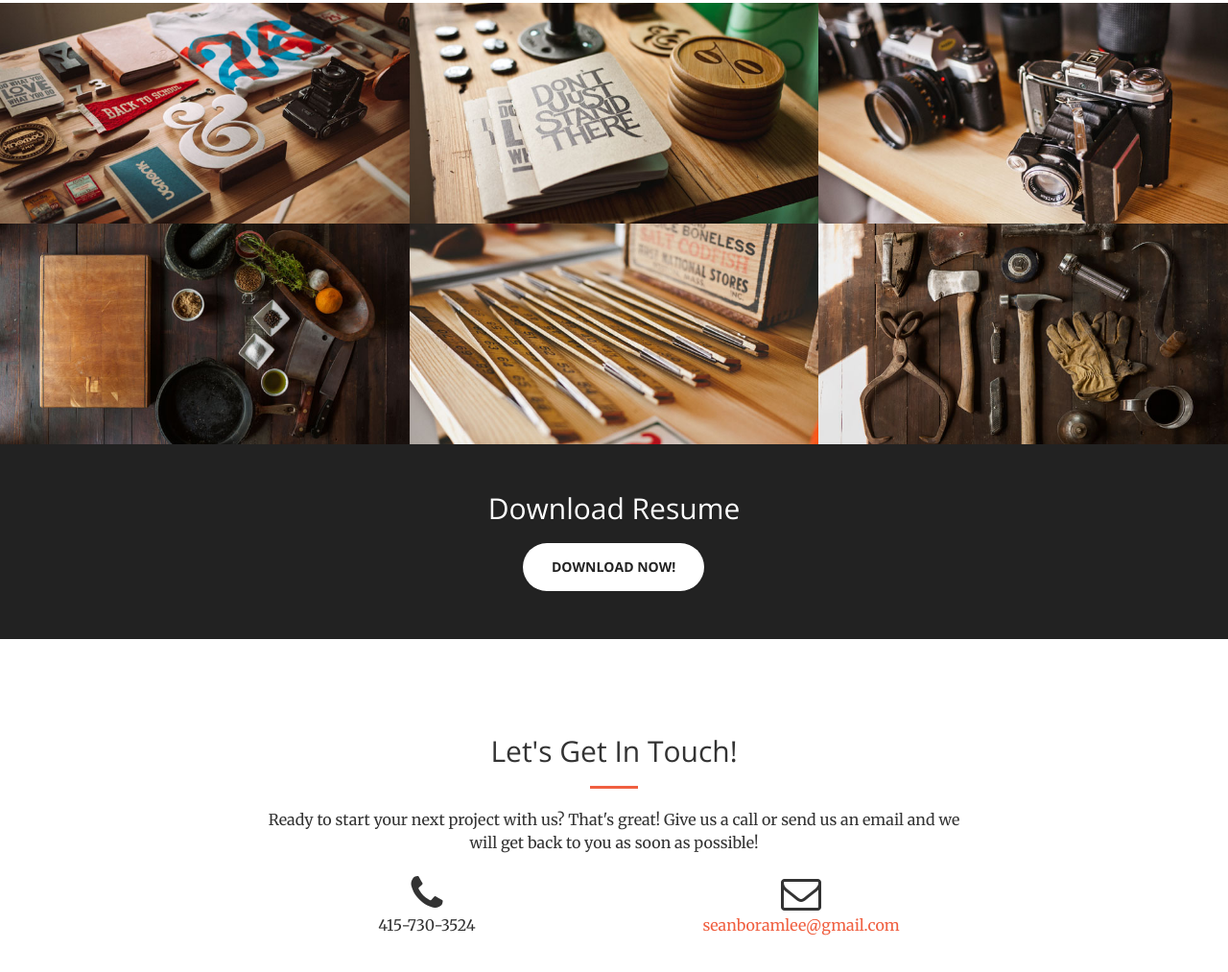
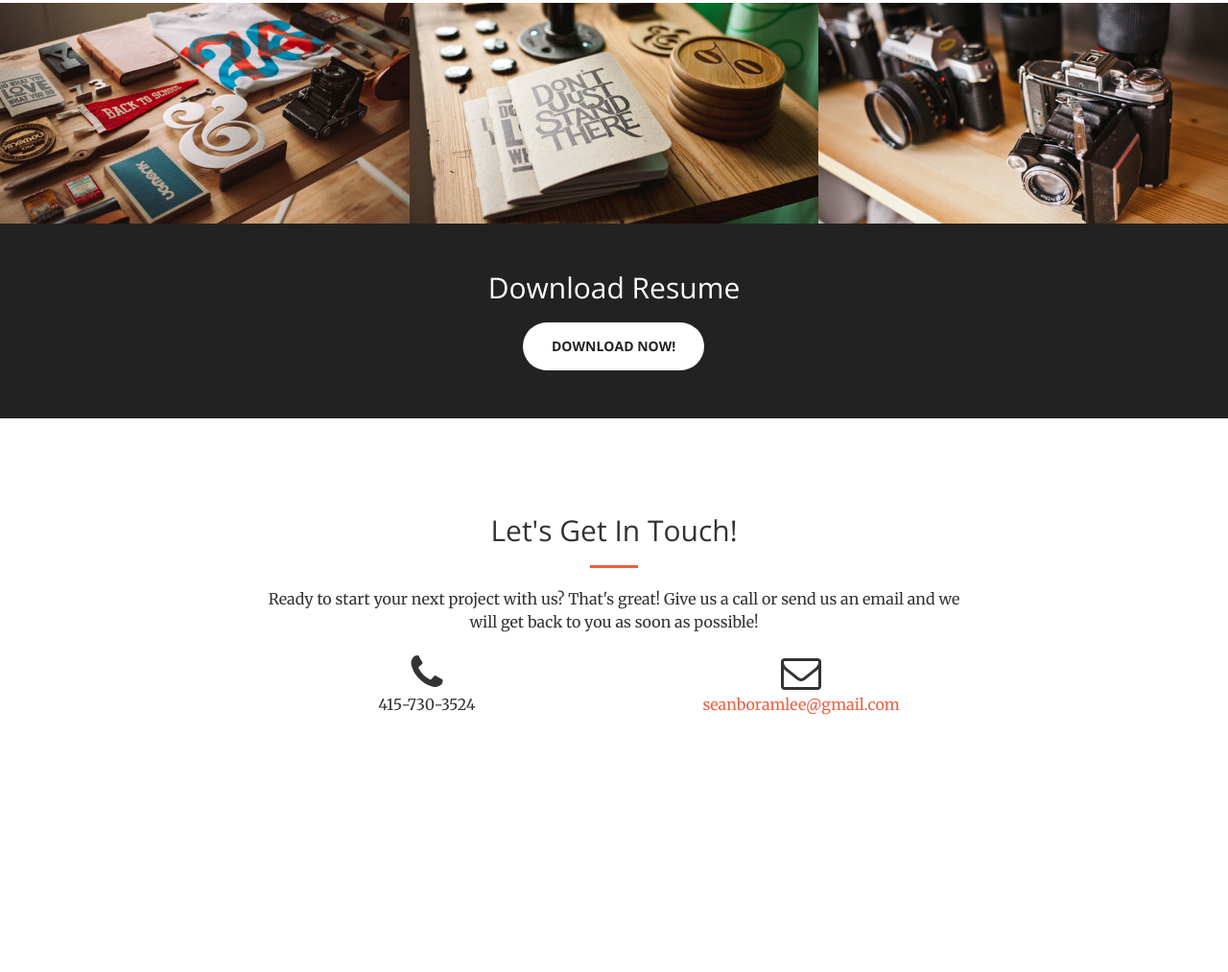
Before and after one commit to seanyboy49/seanyboy49.github.io2, a website: page index.html in a window 1280 px wide. Shown: the part 1671-2684 px from the top of the page at 96% size. After the commit the page ends 2537 px from the top, so only its background shows below. Drawn offline with nearby package versions, Linux system fonts and the light colour scheme.

Commit message:
remove second row of portfolio

```diff
--- a/index.html
+++ b/index.html
@@ -183,7 +183,7 @@
                         </div>
                     </a>
                 </div>
-                <div class="col-lg-4 col-sm-6">
+<!--                 <div class="col-lg-4 col-sm-6">
                     <a href="img/portfolio/fullsize/4.jpg" class="portfolio-box">
                         <img src="img/portfolio/thumbnails/4.jpg" class="img-responsive" alt="">
                         <div class="portfolio-box-caption">
@@ -197,8 +197,8 @@
                             </div>
                         </div>
                     </a>
-                </div>
-                <div class="col-lg-4 col-sm-6">
+                </div> -->
+<!--                 <div class="col-lg-4 col-sm-6">
                     <a href="img/portfolio/fullsize/5.jpg" class="portfolio-box">
                         <img src="img/portfolio/thumbnails/5.jpg" class="img-responsive" alt="">
                         <div class="portfolio-box-caption">
@@ -212,8 +212,8 @@
                             </div>
                         </div>
                     </a>
-                </div>
-                <div class="col-lg-4 col-sm-6">
+                </div> -->
+<!--                 <div class="col-lg-4 col-sm-6">
                     <a href="img/portfolio/fullsize/6.jpg" class="portfolio-box">
                         <img src="img/portfolio/thumbnails/6.jpg" class="img-responsive" alt="">
                         <div class="portfolio-box-caption">
@@ -227,7 +227,7 @@
                             </div>
                         </div>
                     </a>
-                </div>
+                </div> -->
             </div>
         </div>
     </section>
@@ -255,7 +255,7 @@
                 </div>
                 <div class="col-lg-4 text-center">
                     <i class="fa fa-envelope-o fa-3x sr-contact"></i>
-                    <p><a href="mailto:your-email@your-domain.com">seanboramlee@gmail.com</a></p>
+                    <p><a href="mailto:seanboramlee@gmail.com">seanboramlee@gmail.com</a></p>
                 </div>
             </div>
         </div>
```
